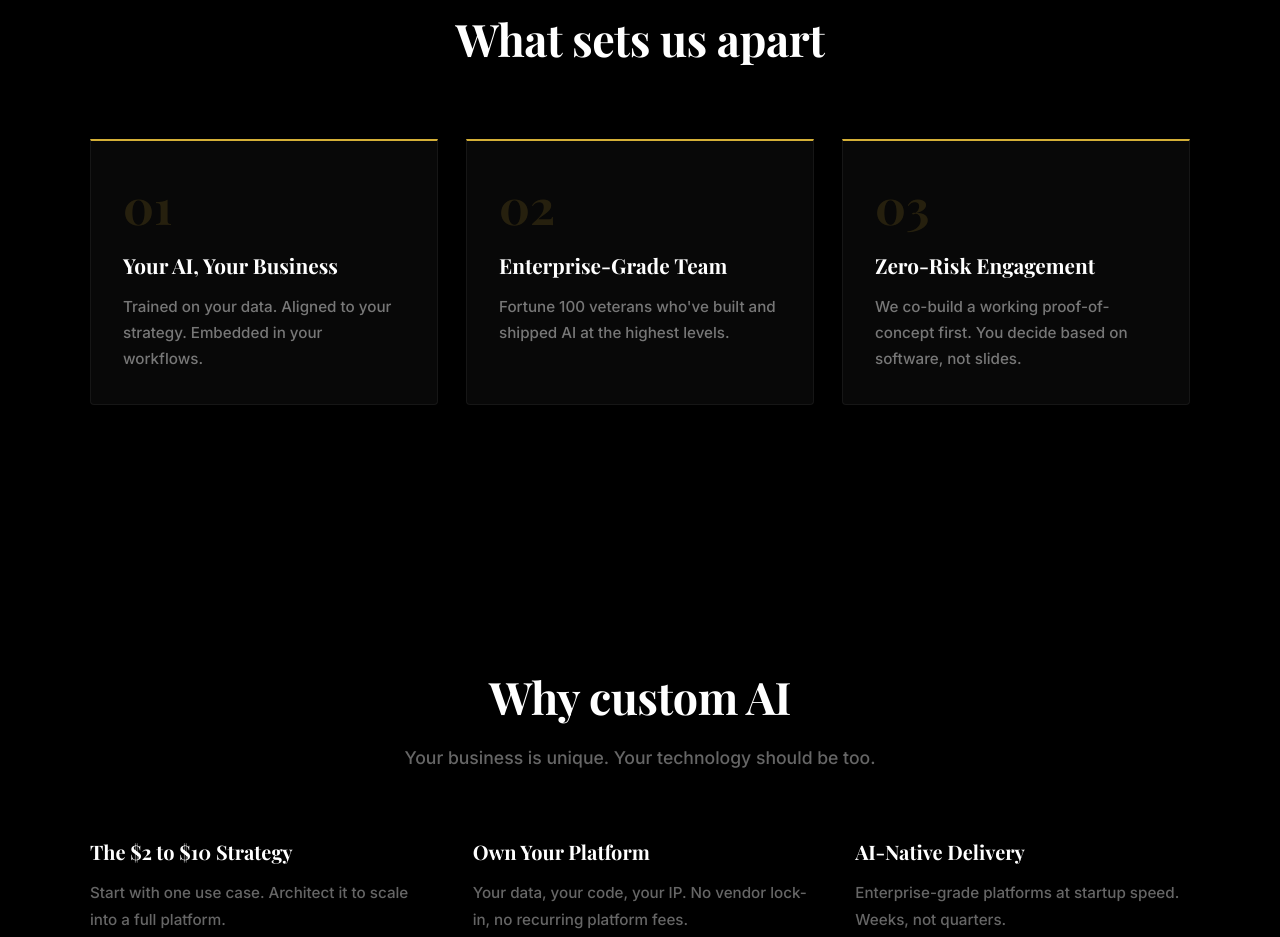
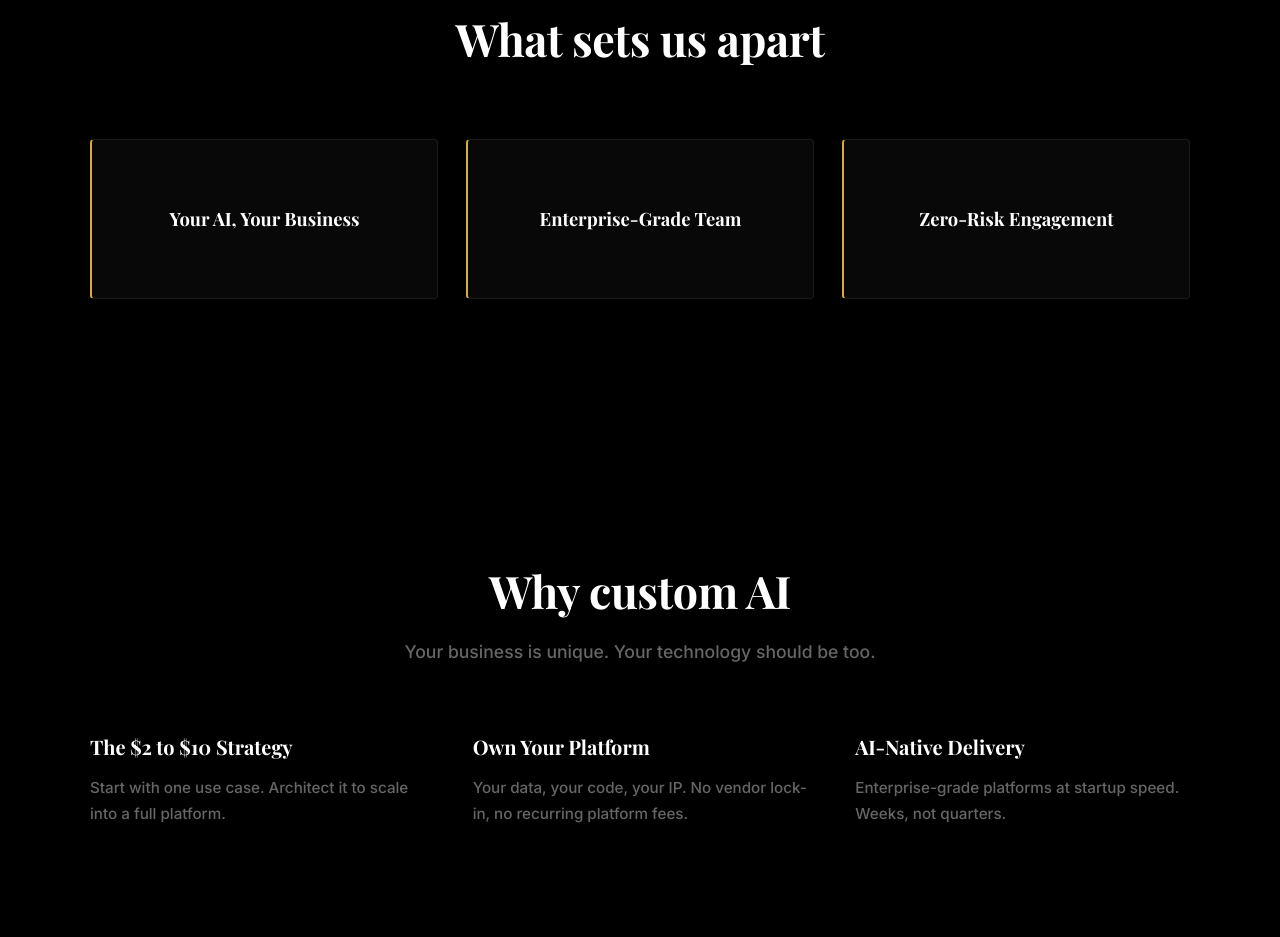
Before and after one commit to BlindingInsight/custom-agents, a plain HTML site: page index.html in a window 1280 px wide. Shown: the part 1213-2150 px from the top of the page. Drawn offline with nearby package versions, Linux system fonts and the light colour scheme.

Commit message:
feat: convert value prop cards (01/02/03) to flip cards
Same click-to-flip interaction as the industry cards.

Co-Authored-By: Claude Opus 4.6 <noreply@anthropic.com>

```diff
--- a/index.html
+++ b/index.html
@@ -53,22 +53,25 @@
     <div class="home-section-header home-fade">
       <h2>What sets us apart</h2>
     </div>
-    <div class="home-props-grid home-stagger">
-      <article class="home-prop" style="--i:0">
-        <span class="home-prop-num">01</span>
-        <h3>Your AI, Your Business</h3>
-        <p>Trained on your data. Aligned to your strategy. Embedded in your workflows.</p>
-      </article>
-      <article class="home-prop" style="--i:1">
-        <span class="home-prop-num">02</span>
-        <h3>Enterprise-Grade Team</h3>
-        <p>Fortune 100 veterans who've built and shipped AI at the highest levels.</p>
-      </article>
-      <article class="home-prop" style="--i:2">
-        <span class="home-prop-num">03</span>
-        <h3>Zero-Risk Engagement</h3>
-        <p>We co-build a working proof-of-concept first. You decide based on software, not slides.</p>
-      </article>
+    <div class="home-props-grid home-fade">
+      <div class="home-flip-card" onclick="flipCard(this)">
+        <div class="home-flip-inner">
+          <div class="home-flip-front"><h3>Your AI, Your Business</h3></div>
+          <div class="home-flip-back"><p>Trained on your data. Aligned to your strategy. Embedded in your workflows.</p></div>
+        </div>
+      </div>
+      <div class="home-flip-card" onclick="flipCard(this)">
+        <div class="home-flip-inner">
+          <div class="home-flip-front"><h3>Enterprise-Grade Team</h3></div>
+          <div class="home-flip-back"><p>Fortune 100 veterans who've built and shipped AI at the highest levels.</p></div>
+        </div>
+      </div>
+      <div class="home-flip-card" onclick="flipCard(this)">
+        <div class="home-flip-inner">
+          <div class="home-flip-front"><h3>Zero-Risk Engagement</h3></div>
+          <div class="home-flip-back"><p>We co-build a working proof-of-concept first. You decide based on software, not slides.</p></div>
+        </div>
+      </div>
     </div>
   </section>
 
```
